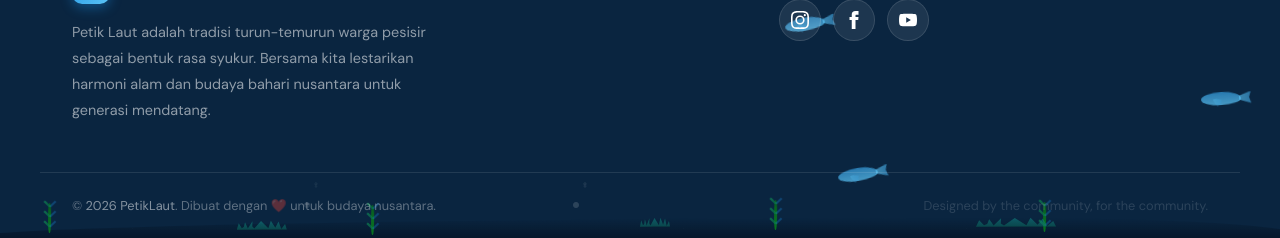
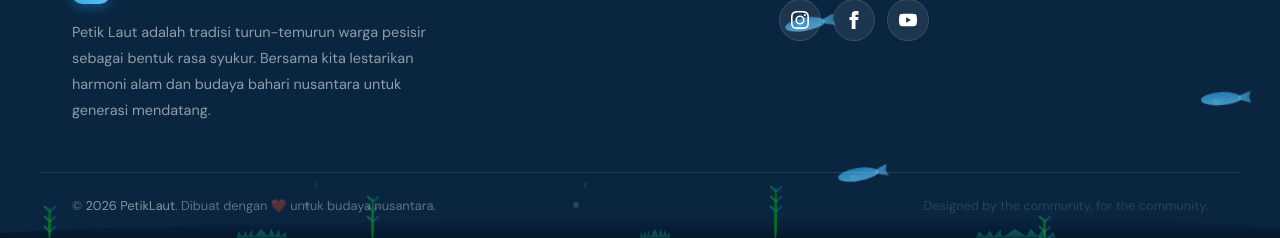
Before and after one commit to arifals27/blue-project, a plain HTML site: page index.html in a window 1280 px wide. Shown: the part 2765-3003 px from the top of the page. Drawn offline with nearby package versions, Linux system fonts and the light colour scheme; animation ran at ten frames a second; a web font is replaced by a local one.

Commit message:
update css

```diff
--- a/style.css
+++ b/style.css
@@ -1656,7 +1656,7 @@ footer {
 /* Seaweed */
 .ft-seaweed {
   position: absolute;
-  bottom: 5px;
+  bottom: 0px;
   left: 5em;
   width: 3px;
   height: 30px;
@@ -1667,9 +1667,9 @@ footer {
   animation: ftGrass 2s linear infinite;
 }
 
-.ft-seaweed:nth-child(2) { bottom: 3px; left: 30%; }
-.ft-seaweed:nth-child(3) { bottom: 8px; left: 60%; }
-.ft-seaweed:nth-child(4) { bottom: 6px; left: 80%; }
+.ft-seaweed:nth-child(2) { bottom: 0px; left: 30%; height: 40px;}
+.ft-seaweed:nth-child(3) { bottom: 0px; left: 60%; height: 50px;}
+.ft-seaweed:nth-child(4) { bottom: 0px; left: 80%; height: 20px;}
 
 .ft-seaweed span {
   position: absolute;
@@ -1739,7 +1739,7 @@ footer {
 /* Kelp */
 .ft-kelp {
   position: absolute;
-  bottom: 11px;
+  bottom: 0px;
   left: 50%;
   width: 30px;
   height: 10px;
@@ -1750,7 +1750,7 @@ footer {
 }
 
 .ft-kelp:nth-last-child(2) { left: 75%; width: 80px; }
-.ft-kelp:last-child { bottom: 8px; left: 20%; width: 50px; }
+.ft-kelp:last-child { bottom: 0px; left: 20%; width: 50px; }
 
 /* Footer inner z-index fix */
 .footer-inner,
```
